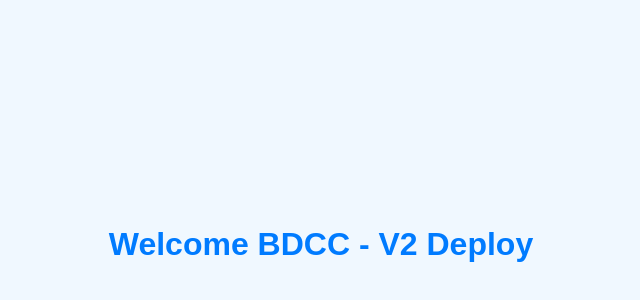
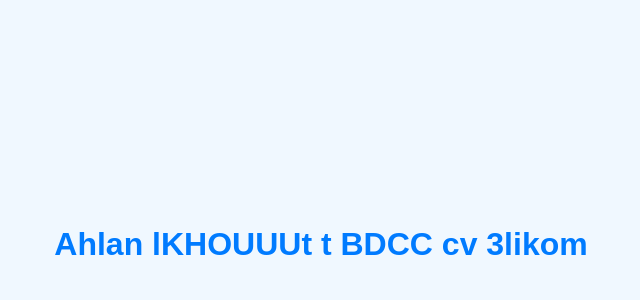
Before and after one commit to MohamedBOULAALAM/Jenkins_CI.CD, a plain HTML site: page index.html in a window 1280 px wide. Shown: the part 164-464 px from the top of the page, without its empty margins (319-959 px from the left). Drawn offline with Linux system fonts and the light colour scheme.

Commit message:
update 0..125

```diff
--- a/index.html
+++ b/index.html
@@ -9,6 +9,6 @@
     </style>
 </head>
 <body>
-    <h1>Welcome BDCC - V2 Deploy</h1>
+    <h1>Ahlan lKHOUUUt t BDCC cv 3likom </h1>
 </body>
 </html>
```
Also changed, not shown: 1 other file.
